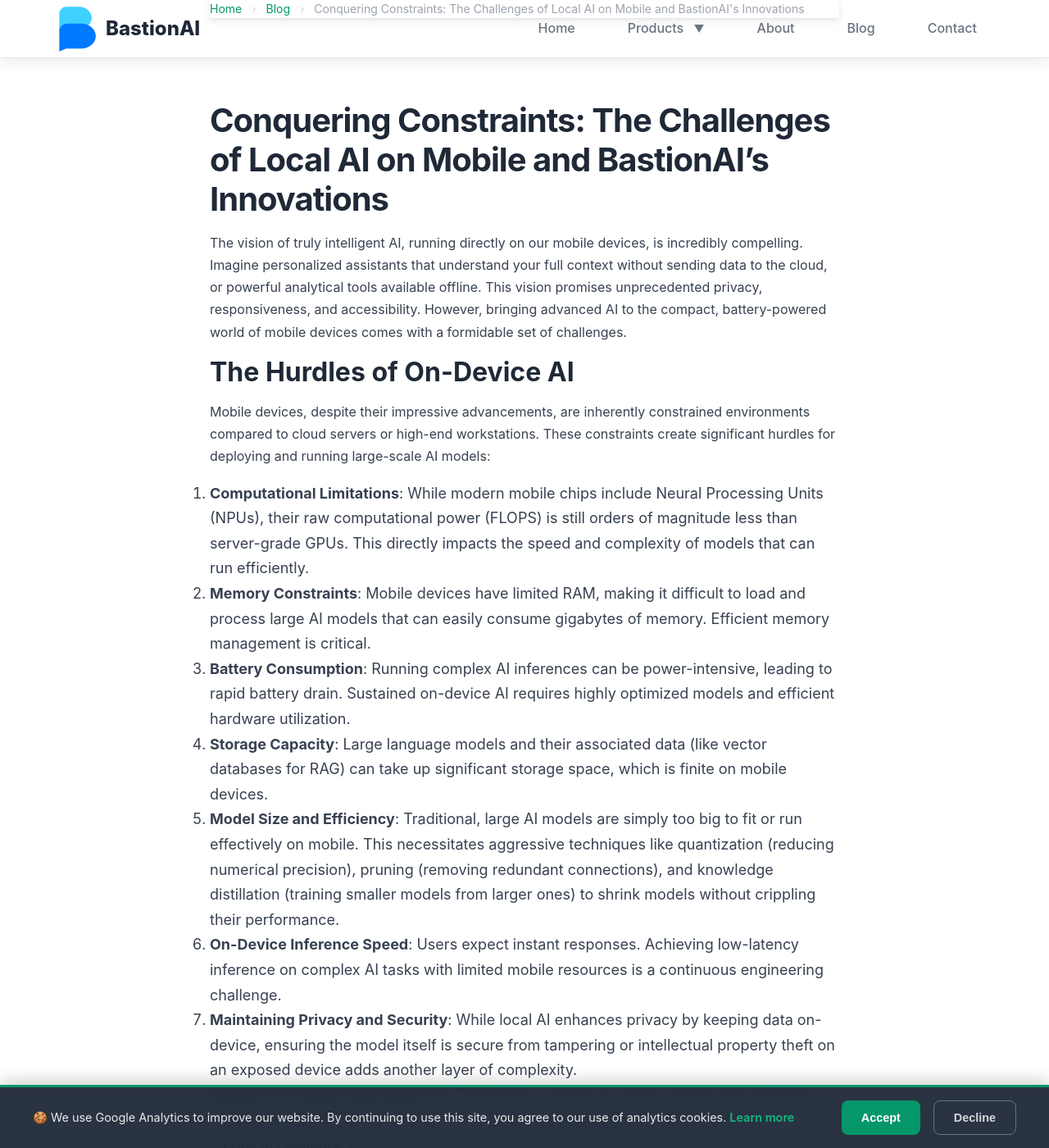
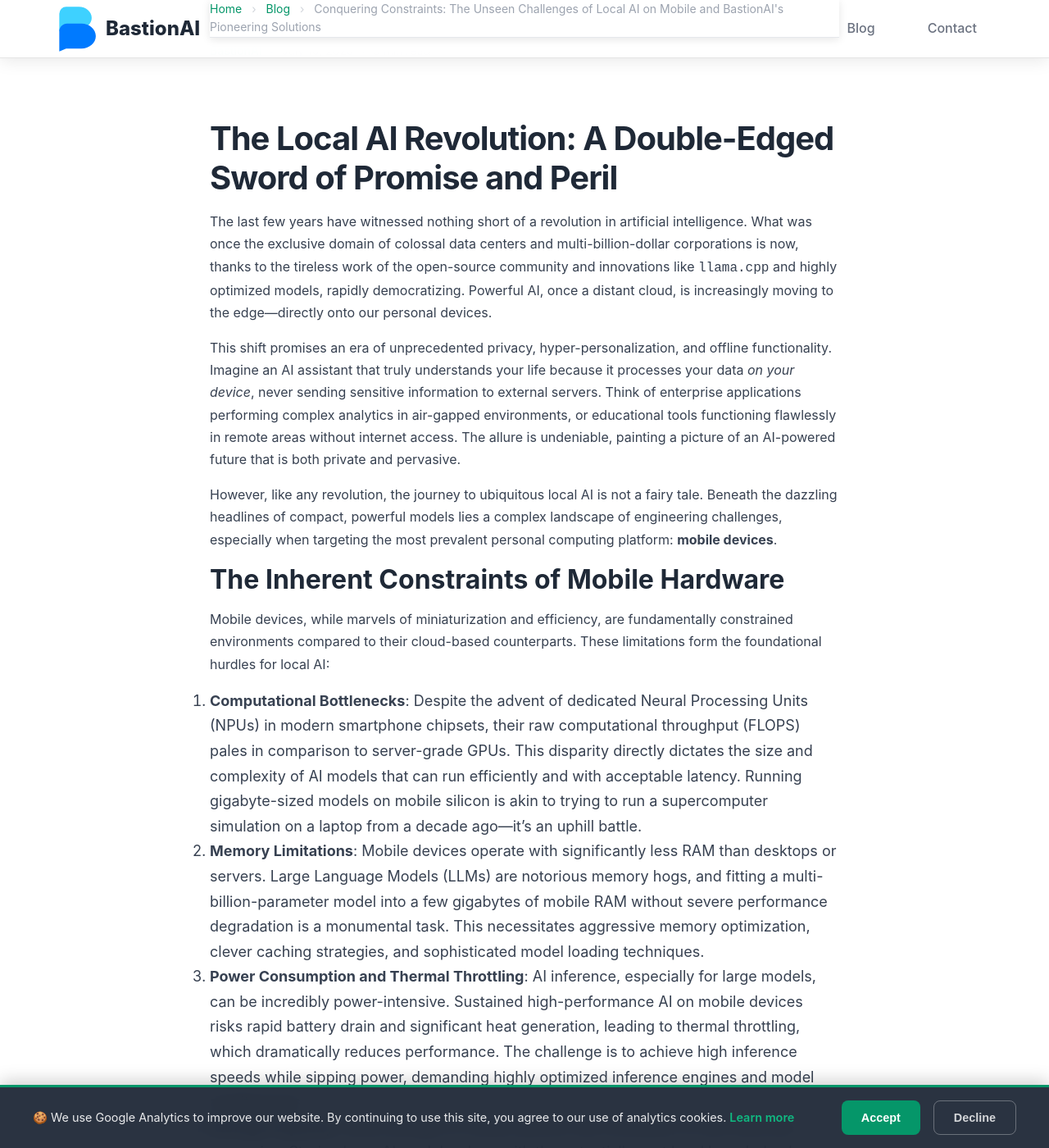
Before and after one commit to BastionAI/bastionai.github.io, a Jekyll site: the page built from _posts/2025-07-10-challenges-local-ai-mobile.md, in a window 1280 px wide and 1400 px high, scrolled down 286 px. Shown: the whole window at 82% size. Built offline with Jekyll 4.4.1, drawn with Linux system fonts in a browser that asks for light colours; some of the changed text lies outside the part shown.

Commit message:
Expand and professionalize blog post on local AI challenges

```diff
--- a/_posts/2025-07-10-challenges-local-ai-mobile.md
+++ b/_posts/2025-07-10-challenges-local-ai-mobile.md
@@ -1,39 +1,51 @@
 ---
 layout: blog-post
-title: "Conquering Constraints: The Challenges of Local AI on Mobile and BastionAI's Innovations"
+title: "Conquering Constraints: The Unseen Challenges of Local AI on Mobile and BastionAI's Pioneering Solutions"
 author: BastionAI
 date: 2025-07-10 12:00:00 +0100
 categories: [Technical Deep Dive]
 permalink: /blog/challenges-local-ai-mobile/
 ---
 
-## Conquering Constraints: The Challenges of Local AI on Mobile and BastionAI's Innovations
+## The Local AI Revolution: A Double-Edged Sword of Promise and Peril
 
-The vision of truly intelligent AI, running directly on our mobile devices, is incredibly compelling. Imagine personalized assistants that understand your full context without sending data to the cloud, or powerful analytical tools available offline. This vision promises unprecedented privacy, responsiveness, and accessibility. However, bringing advanced AI to the compact, battery-powered world of mobile devices comes with a formidable set of challenges.
+The last few years have witnessed nothing short of a revolution in artificial intelligence. What was once the exclusive domain of colossal data centers and multi-billion-dollar corporations is now, thanks to the tireless work of the open-source community and innovations like `llama.cpp` and highly optimized models, rapidly democratizing. Powerful AI, once a distant cloud, is increasingly moving to the edge—directly onto our personal devices.
 
-### The Hurdles of On-Device AI
+This shift promises an era of unprecedented privacy, hyper-personalization, and offline functionality. Imagine an AI assistant that truly understands your life because it processes your data *on your device*, never sending sensitive information to external servers. Think of enterprise applications performing complex analytics in air-gapped environments, or educational tools functioning flawlessly in remote areas without internet access. The allure is undeniable, painting a picture of an AI-powered future that is both private and pervasive.
 
-Mobile devices, despite their impressive advancements, are inherently constrained environments compared to cloud servers or high-end workstations. These constraints create significant hurdles for deploying and running large-scale AI models:
+However, like any revolution, the journey to ubiquitous local AI is not a fairy tale. Beneath the dazzling headlines of compact, powerful models lies a complex landscape of engineering challenges, especially when targeting the most prevalent personal computing platform: **mobile devices**.
 
-1.  **Computational Limitations**: While modern mobile chips include Neural Processing Units (NPUs), their raw computational power (FLOPS) is still orders of magnitude less than server-grade GPUs. This directly impacts the speed and complexity of models that can run efficiently.
-2.  **Memory Constraints**: Mobile devices have limited RAM, making it difficult to load and process large AI models that can easily consume gigabytes of memory. Efficient memory management is critical.
-3.  **Battery Consumption**: Running complex AI inferences can be power-intensive, leading to rapid battery drain. Sustained on-device AI requires highly optimized models and efficient hardware utilization.
-4.  **Storage Capacity**: Large language models and their associated data (like vector databases for RAG) can take up significant storage space, which is finite on mobile devices.
-5.  **Model Size and Efficiency**: Traditional, large AI models are simply too big to fit or run effectively on mobile. This necessitates aggressive techniques like quantization (reducing numerical precision), pruning (removing redundant connections), and knowledge distillation (training smaller models from larger ones) to shrink models without crippling their performance.
-6.  **On-Device Inference Speed**: Users expect instant responses. Achieving low-latency inference on complex AI tasks with limited mobile resources is a continuous engineering challenge.
-7.  **Maintaining Privacy and Security**: While local AI enhances privacy by keeping data on-device, ensuring the model itself is secure from tampering or intellectual property theft on an exposed device adds another layer of complexity.
-8.  **Updates and Model Management**: Distributing updates for large models and managing multiple AI components on millions of diverse devices poses significant logistical and technical challenges.
+### The Inherent Constraints of Mobile Hardware
 
-### BastionAI's Approach: Innovation in Your Pocket
+Mobile devices, while marvels of miniaturization and efficiency, are fundamentally constrained environments compared to their cloud-based counterparts. These limitations form the foundational hurdles for local AI:
 
-At BastionAI, we believe that overcoming these challenges is not just possible, but essential for the future of AI. Our flagship product, BastionChat, is a testament to our commitment to making powerful, privacy-first AI accessible on mobile devices. We've achieved this through a series of innovations:
+1.  **Computational Bottlenecks**: Despite the advent of dedicated Neural Processing Units (NPUs) in modern smartphone chipsets, their raw computational throughput (FLOPS) pales in comparison to server-grade GPUs. This disparity directly dictates the size and complexity of AI models that can run efficiently and with acceptable latency. Running gigabyte-sized models on mobile silicon is akin to trying to run a supercomputer simulation on a laptop from a decade ago—it's an uphill battle.
+2.  **Memory Limitations**: Mobile devices operate with significantly less RAM than desktops or servers. Large Language Models (LLMs) are notorious memory hogs, and fitting a multi-billion-parameter model into a few gigabytes of mobile RAM without severe performance degradation is a monumental task. This necessitates aggressive memory optimization, clever caching strategies, and sophisticated model loading techniques.
+3.  **Power Consumption and Thermal Throttling**: AI inference, especially for large models, can be incredibly power-intensive. Sustained high-performance AI on mobile devices risks rapid battery drain and significant heat generation, leading to thermal throttling, which dramatically reduces performance. The challenge is to achieve high inference speeds while sipping power, demanding highly optimized inference engines and model architectures.
+4.  **Storage Capacity**: While storage on mobile devices has increased, it's still finite and expensive. Storing large AI models, along with the potentially vast local knowledge bases for Retrieval Augmented Generation (RAG) systems, can quickly consume precious gigabytes, impacting user experience and device usability.
 
-*   **Highly Optimized Model Deployment**: We leverage state-of-the-art compression techniques and integrate with efficient inference engines (like `llama.cpp` and specialized mobile AI runtimes) to deploy models that are compact yet retain their intelligence, allowing them to run smoothly on mobile NPUs.
-*   **Hybrid Search Engineered for Mobile**: We've engineered our core Retrieval Augmented Generation (RAG) engine to perform both semantic (vector) and full-text search directly on the device. This provides unparalleled accuracy without relying on cloud infrastructure.
-*   **Scalable On-Device Indexing**: BastionChat is designed to efficiently index thousands of documents locally. This means you can keep vast amounts of your personal or proprietary data on your device, instantly searchable by AI, without compromising performance or privacy.
-*   **Privacy-First by Design**: Every component of BastionChat is built with privacy as a core principle. Your data never leaves your device, ensuring complete control and peace of mind.
-*   **Single Application Packaging**: We've managed to integrate the entire AI stack—from the optimized models and the hybrid vector database to the inference engine and user interface—into a single, lightweight application. This simplifies deployment, management, and user experience.
+### Specific LLM Challenges in a Local Mobile Context
 
-By systematically addressing the computational, memory, and power constraints inherent in mobile devices, BastionAI is making intelligent, private AI a practical reality. We're not just bringing AI to your pocket; we're redefining what's possible with on-device intelligence, ensuring your data remains yours, and powerful AI is always at your fingertips.
+Beyond hardware, integrating LLMs locally on mobile introduces a unique set of software and behavioral challenges that developers must navigate:
+
+1.  **Hallucinations and Knowledge Limitations**: While local LLMs bring privacy, they often inherit the knowledge cutoff of their training data. Without real-time access to vast, up-to-date information, they can 'hallucinate'—generate confident but incorrect responses. Integrating RAG (Retrieval Augmented Generation) locally is the solution, but as discussed in our previous post, building a performant, on-device vector database is a significant engineering feat in itself, especially under mobile constraints.
+2.  **Inference Times and User Experience**: Users expect instant responses from their mobile devices. Even highly optimized local LLMs can have noticeable inference times, particularly for longer queries or complex tasks. This impacts the perceived responsiveness and overall user experience. Optimizing the entire inference pipeline, from prompt tokenization to response generation, becomes paramount.
+3.  **Background Processing Limitations**: Mobile operating systems are designed to conserve battery by aggressively managing background processes. Running long-running AI inference tasks in the background without being terminated by the OS, or causing excessive battery drain, is a major challenge for applications that require continuous AI capabilities.
+4.  **Function Calling Reliability**: For LLMs to be truly useful, they often need to interact with external tools or system functions (e.g., setting alarms, sending messages, fetching real-time data). Implementing robust and reliable function calling capabilities for local LLMs on mobile is complex, requiring seamless integration with device APIs and careful error handling, especially when offline or in constrained network environments.
+5.  **Lack of Unified Standards and Ecosystem Fragmentation**: The local AI landscape, while vibrant, is highly fragmented. There's a myriad of quantization formats, inference engines, model architectures, and mobile AI runtimes (e.g., Core ML, NNAPI, TFLite). This lack of unified standards makes cross-platform development, model conversion, and consistent performance a considerable headache for developers.
+6.  **Model Updates and Management**: Deploying updates for large local models, patching security vulnerabilities, or pushing performance improvements to millions of diverse mobile devices efficiently and without disrupting user experience is a non-trivial logistical and technical challenge. Over-the-air updates for gigabyte-sized models require sophisticated delta update mechanisms and robust download managers.
+
+### BastionAI's Innovation: Architecting for a Constrained World
+
+At BastionAI, we recognize that the promise of local AI can only be fully realized by directly confronting these formidable challenges. Our flagship product, BastionChat, is engineered from the ground up to redefine what's possible with on-device intelligence. We have systematically addressed key bottlenecks through innovative architectural choices:
+
+*   **Unrivaled Model Optimization**: Beyond standard quantization and pruning, we employ proprietary techniques and leverage the most efficient open-source inference engines (like highly optimized `llama.cpp` variants) to ensure our models are not just small, but also incredibly fast and memory-efficient on mobile NPUs. This translates to snappy inference times and minimal battery impact.
+*   **Integrated Hybrid Search Engine**: Instead of relying on external services, BastionChat features an entirely on-device, hybrid vector and full-text search engine. This allows for lightning-fast, contextually rich retrieval from your local documents, directly addressing the LLM's knowledge limitations and hallucination tendencies, all within the constraints of mobile memory and storage.
+*   **Scalable Local Knowledge Bases**: Our indexing solution is optimized to handle and instantly search thousands of documents directly on your device. This is crucial for real-world use cases where users need to query extensive personal or professional knowledge bases without sending sensitive data to the cloud.
+*   **Robust Background Processing**: We've implemented intelligent resource management to allow for necessary background AI tasks (e.g., re-indexing, continuous learning) without excessively draining battery or being aggressively terminated by the OS, enabling a truly continuous AI experience.
+*   **Seamless On-Device Functionality**: BastionChat is designed for deep integration with mobile operating systems, ensuring reliable function calling and tool use that respects privacy and works offline. This allows the AI to interact with your device's capabilities without relying on cloud intermediaries.
+*   **Unified and Streamlined Experience**: We abstract away the complexities of model formats, inference engines, and data management. BastionChat delivers a single, cohesive application that just works, providing a consistent and powerful AI experience across diverse mobile devices, without the fragmentation headache.
+
+By meticulously engineering every layer of the AI stack for the realities of mobile devices, BastionAI is making intelligent, private, and truly local AI a practical reality today. We're not just building a product; we're forging a path towards an AI future where privacy, performance, and user control are paramount, right in your pocket.
 
 ---
```
